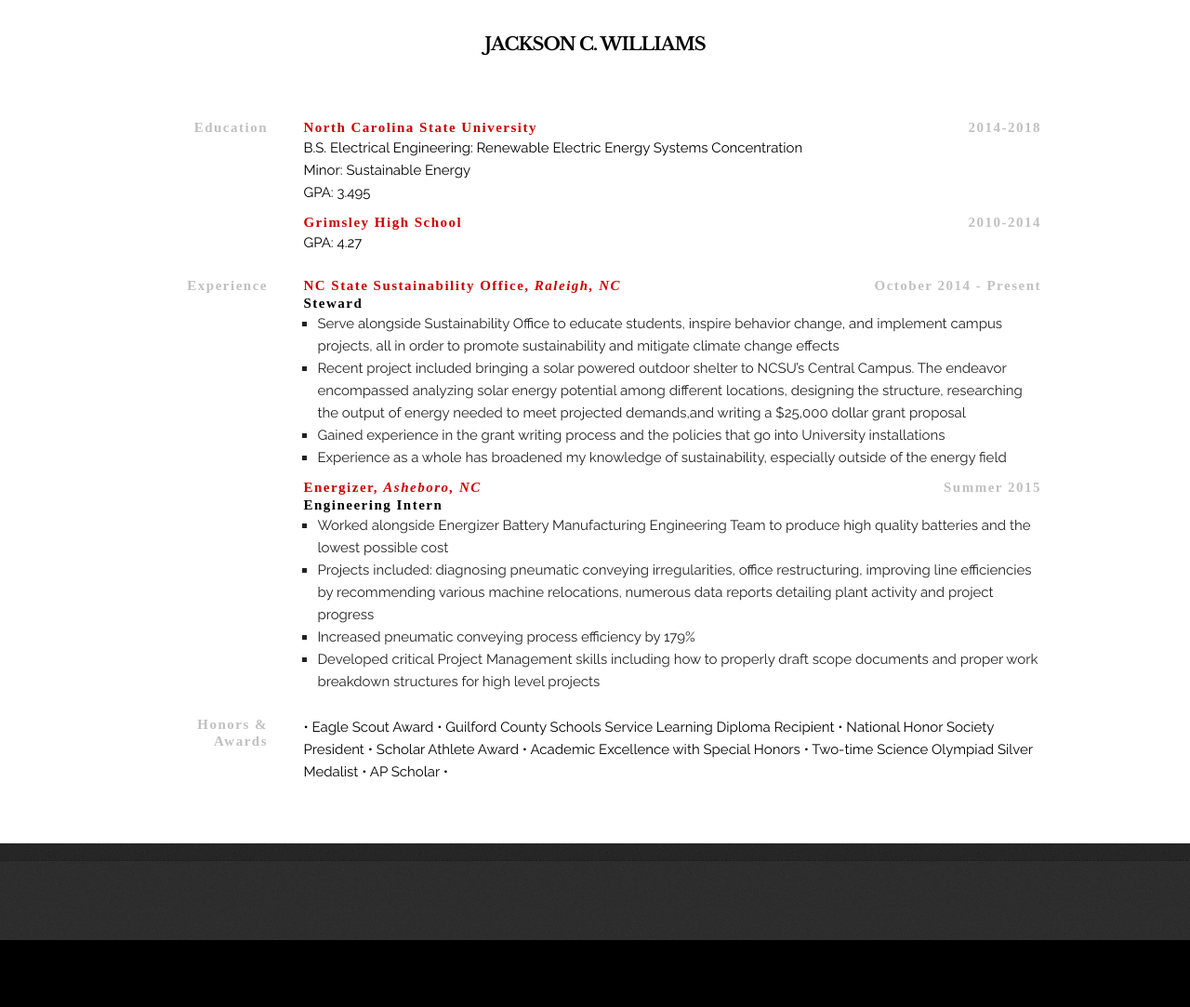
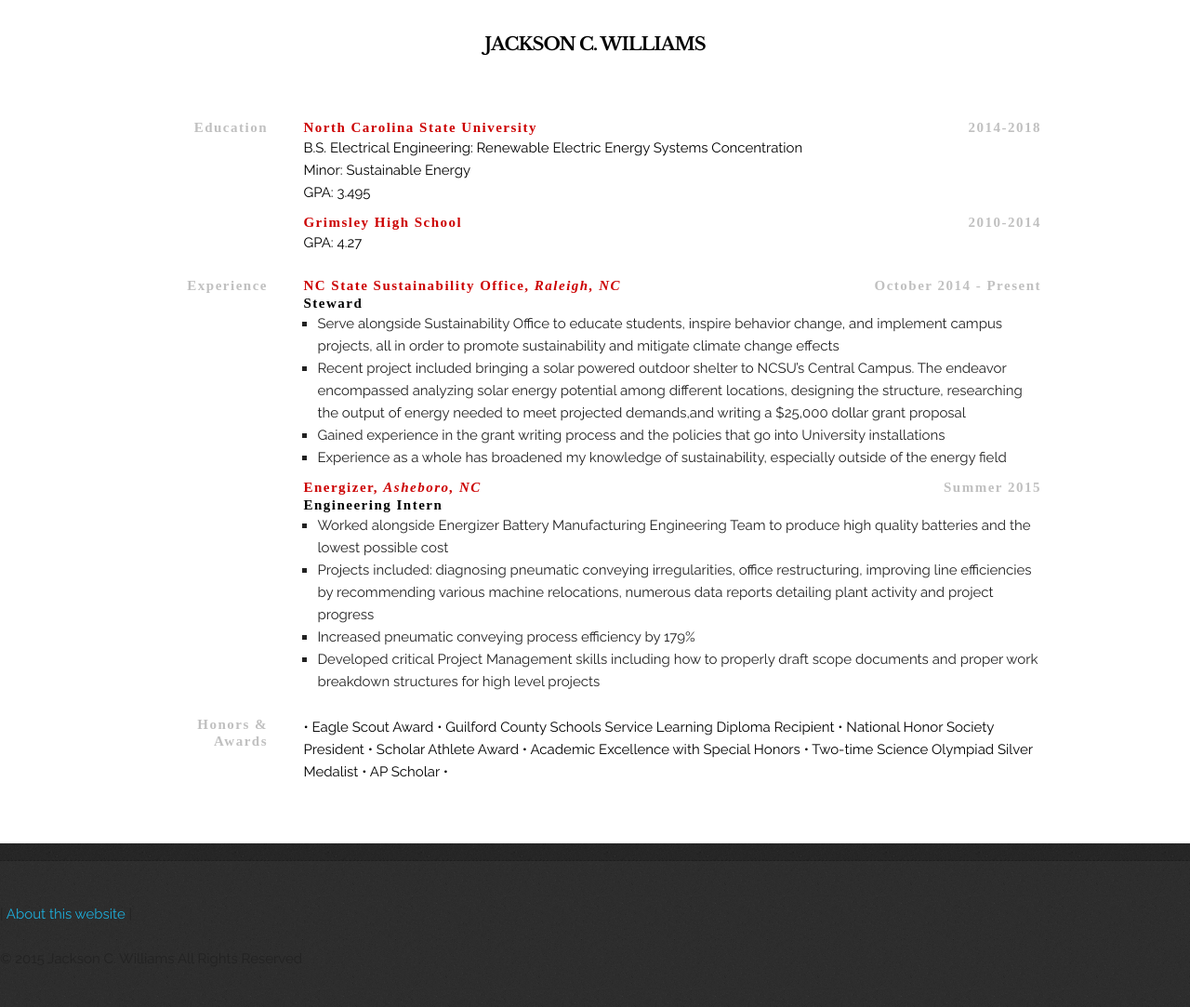
Before and after one commit to jacksoncwilliams/jackson-erin, a Jekyll site: the page built from résumé.html, in a window 1280 px wide. Shown: the whole page at 93% size. Built offline with Jekyll 4.4.1, drawn with Linux system fonts in a browser that asks for light colours; some web fonts are replaced; before the commit the page ends 1011 px from its top, so only the background shows below that.

Commit message:
Update simple.html

```diff
--- a/_layouts/simple.html
+++ b/_layouts/simple.html
@@ -47,7 +47,10 @@
 
 
   <div id="footer" class="twelve columns">
- </div>
+    <p>| <a href="/aboutwebsite.html">About this website</a> | </p>
+    <br/>
+    <p> &copy 2015 Jackson C. Williams All Rights Reserved</p>
+  </div>
 
 </body>
 </html>
```
